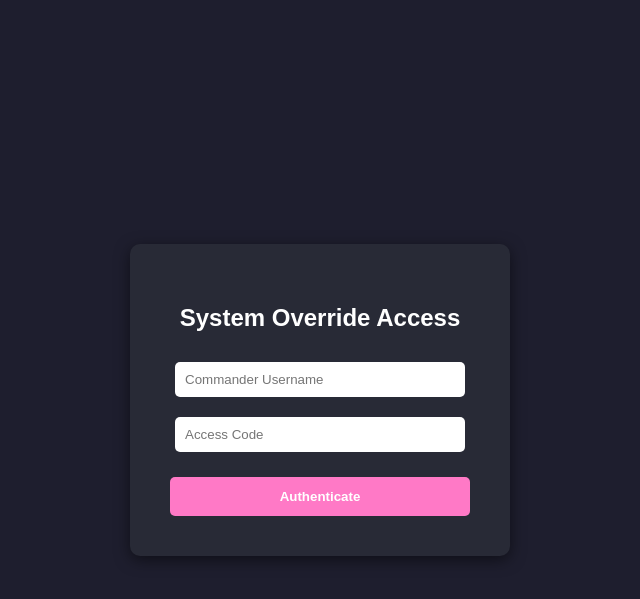
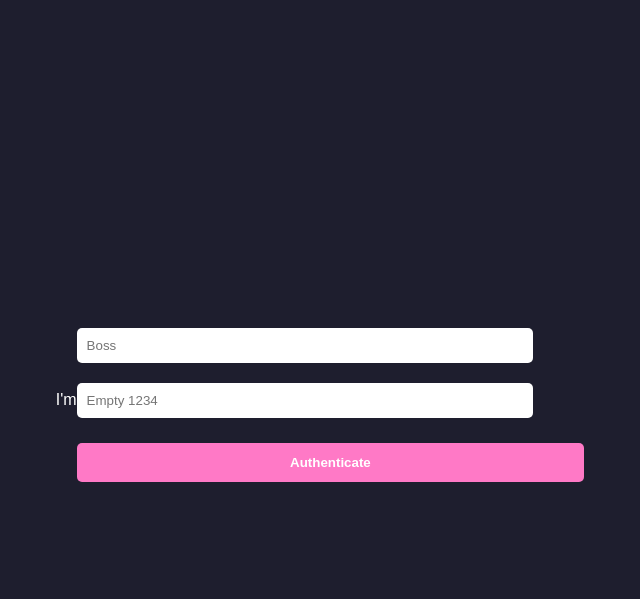
Before and after one commit to Aboladale01/global-command-center, a Flask app: page /login in a window 1280 px wide. Shown: the top 599 px of the page, without its empty margins (320-960 px from the left). Run offline with Flask 3, Linux system fonts and the light colour scheme.

Commit message:
Refactor login.html for improved form handling
Updated the login form structure and placeholders.

```diff
--- a/templates/login.html
+++ b/templates/login.html
@@ -1,4 +1,4 @@
-<!DOCTYPE html>
+I'm<!DOCTYPE html>
 <html lang="en">
 <head>
     <meta charset="UTF-8">
@@ -47,13 +47,12 @@
     </style>
 </head>
 <body>
-<div class="login-box">
-        <h2>System Override Access</h2>
-        <form action="/login" method="POST">
-        <form method="POST" action="{{ url_for('login') }}">
-       <input type="text" name="username" placeholder="Commander Username">
-       <input type="password" name="password" placeholder="Access Code">
-       <button type="submit" class="btn-primary">Authenticate</button>
+<div
+    <form method="POST" action="{{ url_for('login') }}">
+    <input type="text" name="username" placeholder="Boss" required>
+    <input type="password" name="password" placeholder="Empty 1234" required>
+    <button type="submit" class="btn-primary">Authenticate</button>
+</form>
         </form>
         </form>
     </div>
```
